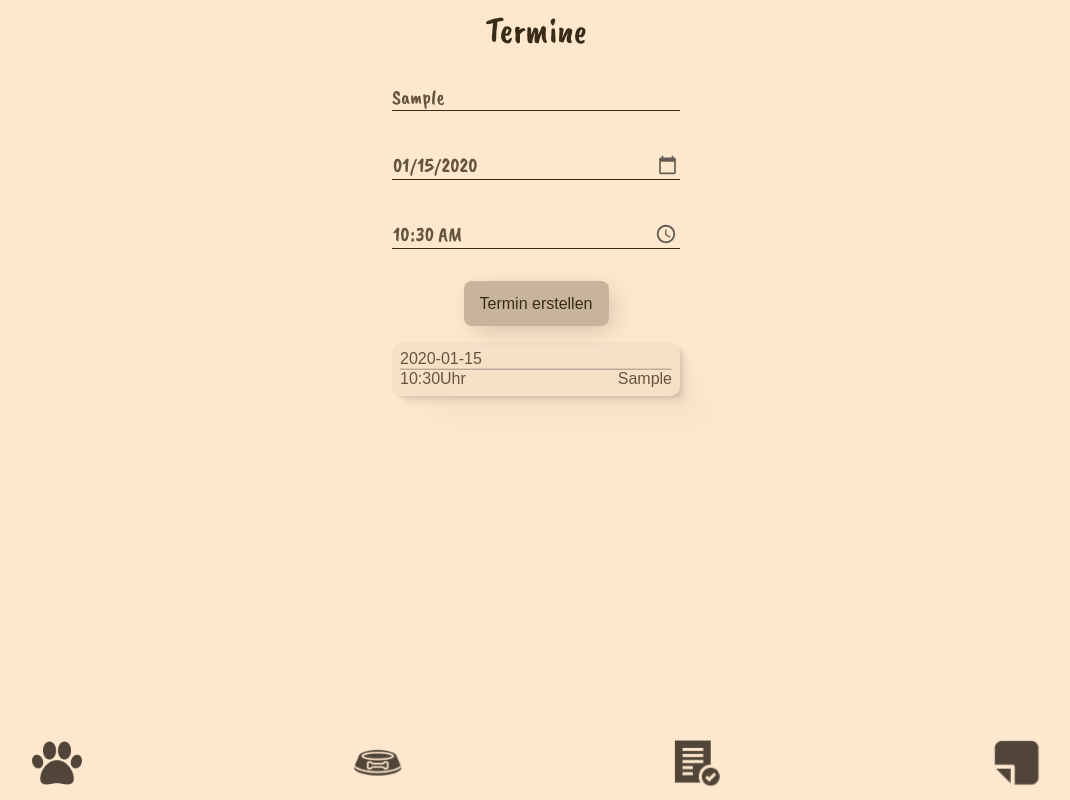
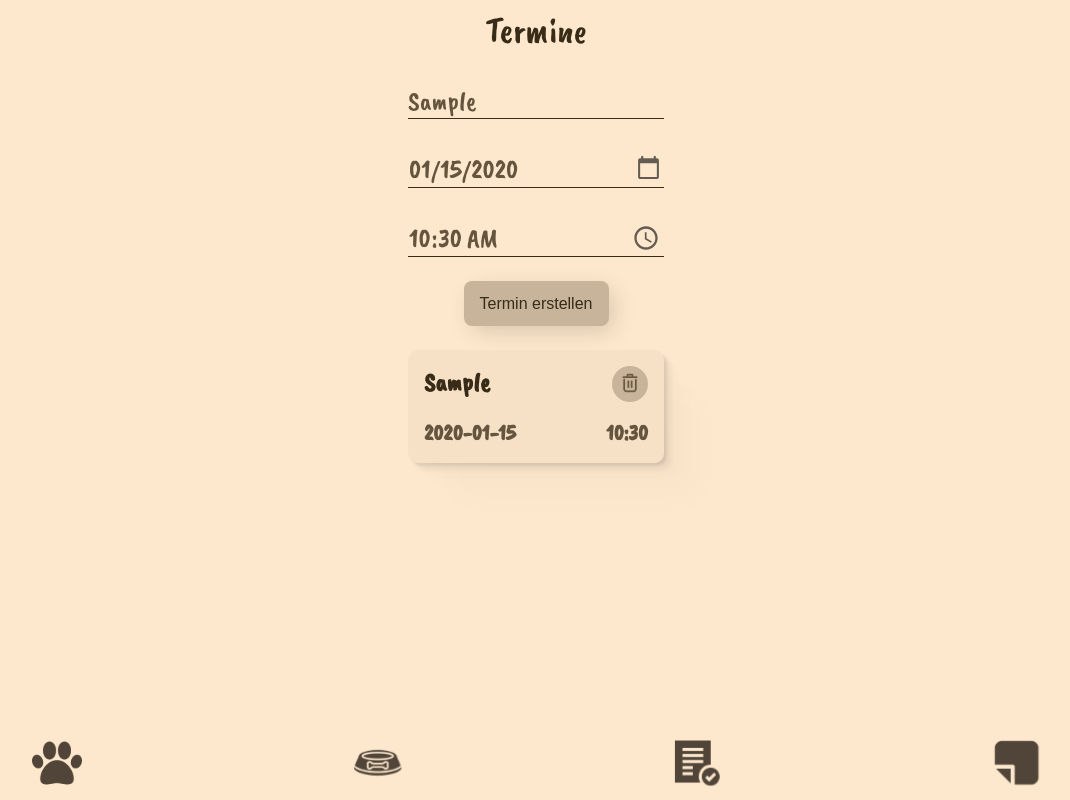
Before and after one commit to Joeynow1101/capstone-project, a React (Vite) app: page /appointment in a window 1280 px wide. Both pictures are taken after typing "Sample", "2020-01-15", "10:30" into the empty fields and a click on the button "Termin erstellen". Shown: the whole page, without its empty margins (104-1174 px from the left). Built offline with nearby package versions, Linux system fonts and the light colour scheme.

Commit message:
some_Bugfixes

```diff
--- a/src/GlobalStyles/GlobalStyles.jsx
+++ b/src/GlobalStyles/GlobalStyles.jsx
@@ -89,3 +89,15 @@ export const ProfileSelectInput = styled.div`
     box-shadow: 6px 7px 23px -3px rgba(56, 43, 23, 0.2);
   }
 `;
+
+export const DeleteButton = styled.button`
+  border-radius: 50%;
+  width: 36px;
+  height: 36px;
+  background-color: var(--primary-one);
+  border: none;
+  img {
+    width: 20px;
+  }
+
+`;
--- a/src/components/AppointmentForm.jsx
+++ b/src/components/AppointmentForm.jsx
@@ -1,34 +1,32 @@
-import GlobalStyles, { Button } from "../GlobalStyles/GlobalStyles";
+import GlobalStyles, {
+  Button,
+  DeleteButton,
+} from "../GlobalStyles/GlobalStyles";
+import DeleteIcon from "../Images/delete.svg";
 import styled from "styled-components";
 import { useState } from "react";
-import { useForm, useFieldArray, Controller } from "react-hook-form";
+import { useForm } from "react-hook-form";
 
 export default function AppointmentForm() {
+  const { register, handleSubmit } = useForm();
+  const [results, setResults] = useState([]);
 
-  const defaultValues = {
-    title: "",
-    date: "",
-    time: "",
+  const onDelete = (result) => {
+    setResults(results.filter((result) => result !== result));
   };
 
-  const { register, handleSubmit } = useForm();
-  const [result,setResult] = useState(defaultValues)
-  const [results, setResults] = useState([]);
+  const onSubmit = (data) => {
+    setResults([data, ...results]);
+  };
 
-  console.log(result);
   return (
-    <>
-      <Container onSubmit={handleSubmit((data) => setResults(data))}>
+    <Container onSubmit={handleSubmit(onSubmit)}>
       <FormInput
         type="text"
         placeholder="Titel"
         {...register("title", { required: true })}
       />
-        <FormInput
-          type="date"
-          placeholder="Datum"
-          {...register("date", { required: true })}
-        />
+      <FormInput type="date" {...register("date", { required: true })} />
       <FormInput
         type="time"
         placeholder="Uhrzeit"
@@ -36,16 +34,25 @@ export default function AppointmentForm() {
       />
 
       <Button type="submit">Termin erstellen</Button>
-        <AppointmentCard>
-          <span>{results.date}</span>
-          <hr />
-          <AppointmentCardBottom>
-            <p>{results.time}Uhr</p>
-            <p>{results.title}</p>
-          </AppointmentCardBottom>
+
+      {results.map((result, id) => {
+        return (
+          <AppointmentCard key={id}>
+            <Card>
+              <h3>{result.title}</h3>
+              <DeleteButton type="button" onClick={onDelete}>
+                <img src={DeleteIcon} alt="" />
+              </DeleteButton>
+            </Card>
+
+            <Card>
+              <h4>{result.date}</h4>
+              <h4>{result.time}</h4>
+            </Card>
           </AppointmentCard>
+        );
+      })}
     </Container>
-    </>
   );
 }
 
@@ -58,14 +65,16 @@ const Container = styled.form`
   border-radius: 10px;
   background-color: var(--secondary);
 
-  grid-row-gap: 1rem;
+  grid-row-gap: 0.5rem;
   padding: 1rem;
 `;
 
 const AppointmentCard = styled.div`
   background-color: var(--primary-one-opacity);
-
-  margin-bottom: 1rem;
+  font-family: "CaveatBrush";
+  font-size: 1.4rem;
+  color: var(--secondary-one);
+  margin-top: 1rem;
   padding: 0.5rem;
   box-shadow: 2.8px 2.8px 2.2px rgba(0, 0, 0, 0.07),
     6.7px 6.7px 5.3px rgba(0, 0, 0, 0.05),
@@ -75,31 +84,22 @@ const AppointmentCard = styled.div`
   border-radius: 10px;
   display: flex;
   flex-direction: column;
-
-  span {
-    color: var(--secondary-one);
-  }
-
-  hr {
-    border-bottom: 1px solid var(--secondary-two);
-    opacity: 0.3;
-  }
 `;
 
 const FormInput = styled.input`
   font-family: "CaveatBrush";
-  width: 18rem;
+  width: 16rem;
   border: 0;
   border-bottom: 1px solid var(--secondary-two);
   outline: 0;
-  font-size: 1.3rem;
+  font-size: 1.7rem;
   background: transparent;
   color: var(--secondary-one);
   margin: 0.5rem 0 1rem 0;
 
   &::placeholder {
     font-family: "CaveatBrush";
-    font-size: 1.5rem;
+    font-size: 1.7rem;
     color: var(--secondary-one);
   }
   &::-webkit-calendar-picker-indicator {
@@ -107,9 +107,15 @@ const FormInput = styled.input`
   }
 `;
 
-const AppointmentCardBottom = styled.div`
+const Card = styled.div`
   display: flex;
   justify-content: space-between;
-  align-items: center;
+  margin: 0.5rem;
   color: var(--secondary-one);
+  min-width: 30%;
+  word-break: break-all;
+
+  h3 {
+    color: var(--secondary-two);
+  }
 `;
--- a/src/components/Note.jsx
+++ b/src/components/Note.jsx
@@ -1,5 +1,8 @@
 import styled from "styled-components";
 import DeleteIcon from "../Images/delete.svg";
+import GlobalStyles, {
+DeleteButton,
+} from "../GlobalStyles/GlobalStyles";
 
 function Note({ text, notes, setNotes, note }) {
   const deleteHandler = () => {
@@ -10,9 +13,9 @@ function Note({ text, notes, setNotes, note }) {
     <NoteBox>
       <span>{text}</span>
       <NoteFooter>
-        <button onClick={deleteHandler}>
-          <img src={DeleteIcon} alt="" />
-        </button>
+        <DeleteButton onClick={deleteHandler}>
+          <img src={DeleteIcon} alt="DeleteIcon" />
+        </DeleteButton>
       </NoteFooter>
     </NoteBox>
   );
@@ -43,16 +46,4 @@ const NoteBox = styled.div`
 const NoteFooter = styled.div`
   display: flex;
   justify-content: flex-end;
-
-  button {
-    border-radius: 50%;
-    width: 36px;
-    height: 36px;
-
-    background-color: var(--primary-one);
-    border: none;
-    img {
-      width: 16px;
-    }
-  }
 `;
```
Lines whose indentation alone changed are shown as unchanged.
